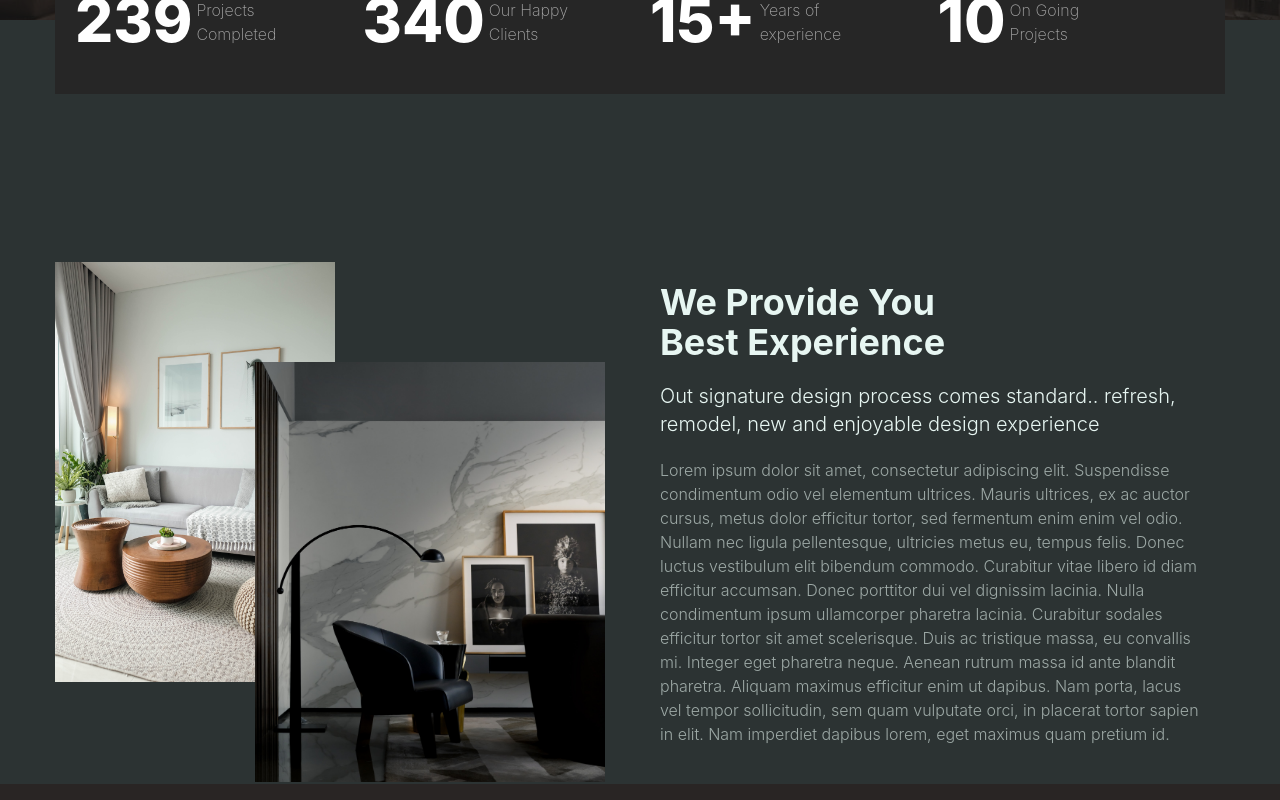
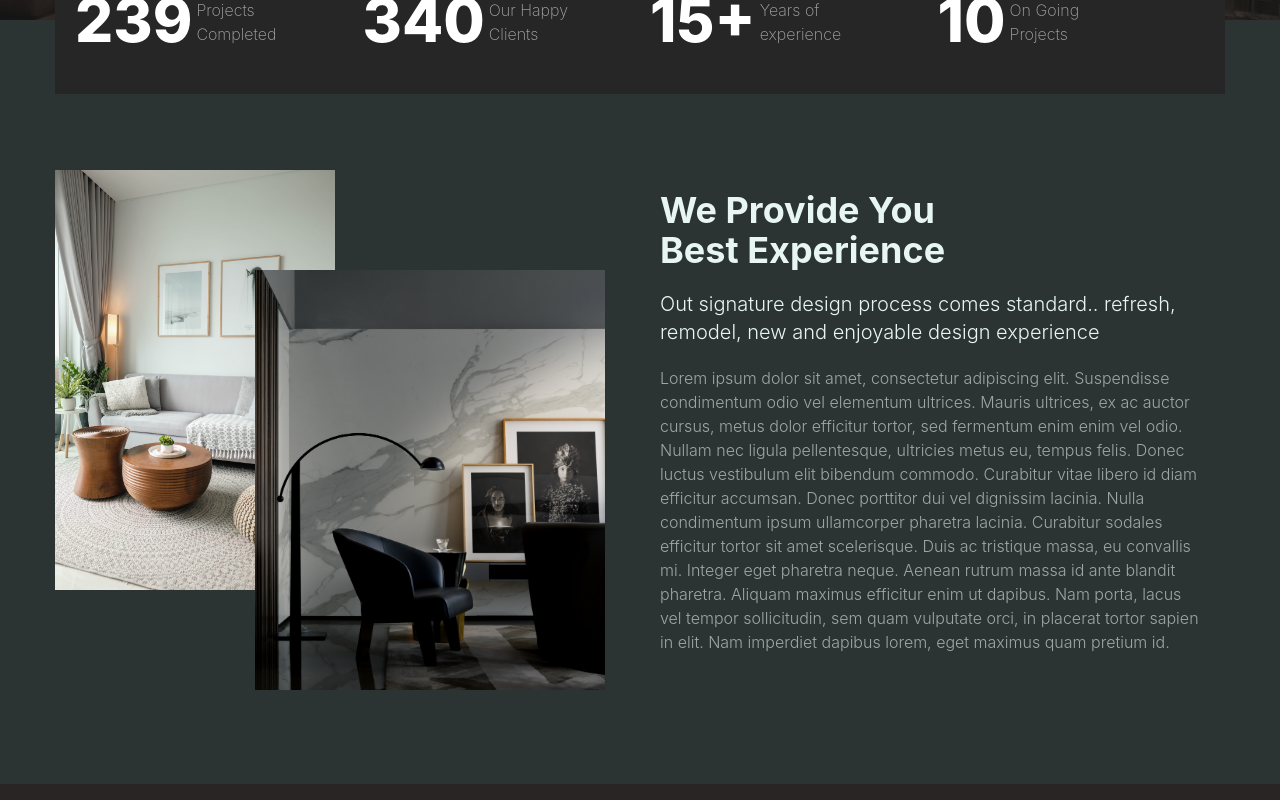
Before and after one commit to dakShh/yaami-design, a React (Vite) app: page / in a window 1280 px wide. Shown: the part 1820-2620 px from the top of the page. Built offline with nearby package versions, Linux system fonts and the light colour scheme.

Commit message:
minor fixed

```diff
--- a/src/Components/About.jsx
+++ b/src/Components/About.jsx
@@ -14,7 +14,7 @@ const About = () => {
   const { title, quote, content } = aboutData;
 
   return (
-    <section className={clsx("pt-32 pb-24 overflow-hidden lg:h-[650px]")}>
+    <section className={clsx("pt-9 overflow-hidden lg:h-[650px]")}>
       <div className={clsx("grid md:grid-cols-4 grid-cols-1", "container mx-auto")}>
         <div className={clsx("relative md:block hidden col-span-2")}>
           <img
```
